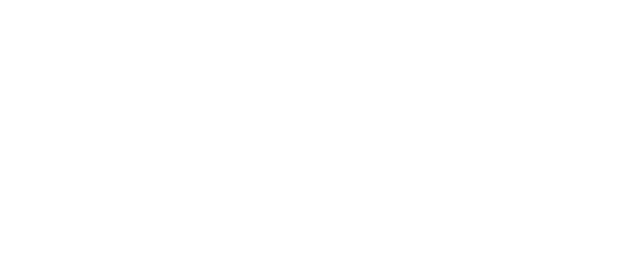
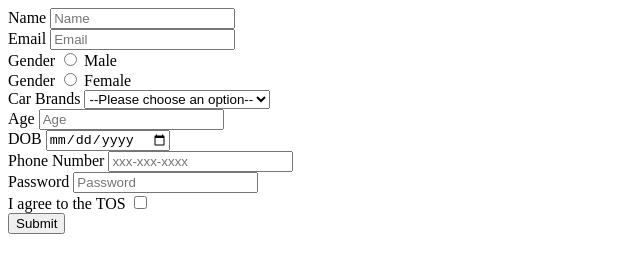
Before and after one commit to acciojob/signup-form-car-faizsheikh1608, a website: page main.html in a window 1280 px wide. Shown: the whole page, without its empty margins (0-640 px from the left). Drawn offline with Linux system fonts and the light colour scheme.

Commit message:
created a submission

```diff
--- a/main.html
+++ b/main.html
@@ -8,6 +8,55 @@
 
 <body>
 	<!-- the entire body must be written by student -->
+	<form action="" method="post">
+		<label for="name">Name</label>
+		<input id="name" type="text" required placeholder="Name">
+		<br>
+
+		<label for="email">Email</label>
+		<input id="email" type="email" required placeholder="Email">
+		<br>
+
+		<label for="gender_m">Gender</label>
+		<input id ="gender_m" type="radio" value="Male" name="gender" required> Male
+		<br>
+		<label for="gender_f">Gender</label>
+		<input id="gender_f" type="radio" value="Female" name="gender" required> Female
+		<br>
+
+		<label for="cars">Car Brands</label>
+		<select id="cars" required>
+			<option value="" disabled selected hidden>--Please choose an option--</option>
+			<option>BMW</option>
+			<option>Audi</option>
+			<option>Kia</option>
+		</select>
+		<br>
+
+		<label for="age">Age</label>
+		<input id="age" type="number" required placeholder="Age">
+		<br>
+
+		<label for="dob">DOB</label>
+		<input id="dob" type="date" required >
+		<br>
+
+		<label for="tel">Phone Number</label>
+		<input id="tel" type="tel"  placeholder="xxx-xxx-xxxx">
+		<br>
+
+		<label for="password">Password</label>
+		<input id="password" type="password" required placeholder="Password">
+		<br>
+
+		<label for="tos">I agree to the TOS</label>
+		<input id="tos" type="checkbox" required >
+		<br>
+
+		<button type="submit">Submit</button>
+
+
+	</form>
     <script type="text/javascript" src="./script.js">
 </script>
 
```
